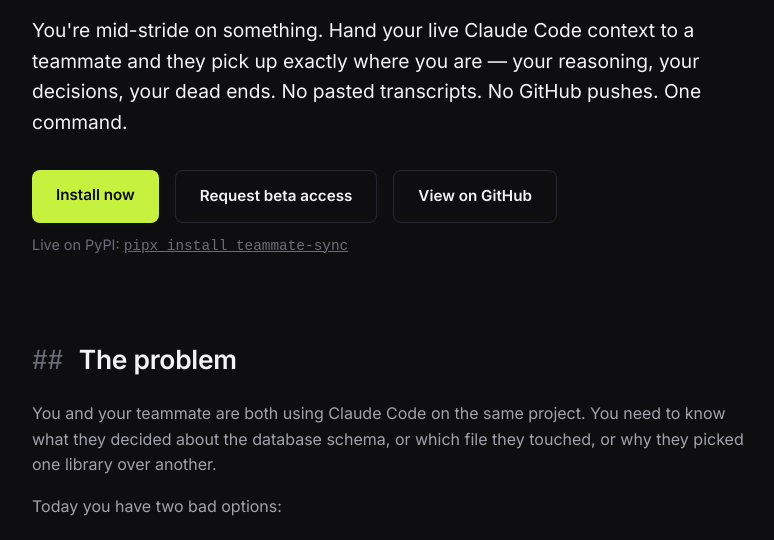
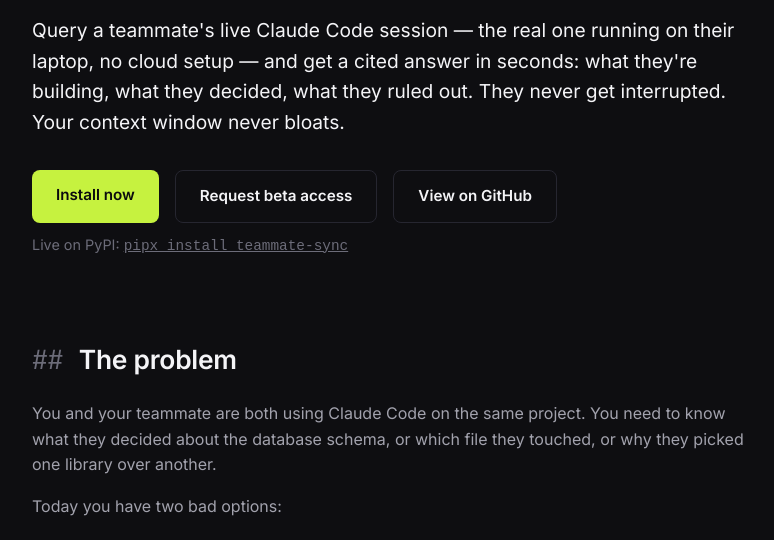
Before and after one commit to omdivyatej/teammate-sync, a plain HTML site: page docs/index.html in a window 1280 px wide. Shown: the part 199-739 px from the top of the page, without its empty margins (252-1026 px from the left). Drawn offline with Linux system fonts and the light colour scheme.

Commit message:
Landing: rewrite hero lead — lead with live-query + local-session angle
Old copy was push-framed ('hand your context off'), reading like a
relay handoff after you're done. New lead leads with the actual magic:
querying a teammate's LIVE, in-progress session — and the real one on
their own laptop, no cloud env to provision. That's the differentiator
vs GitHub (finished work only) and vs a hosted dev sandbox.

```diff
--- a/docs/index.html
+++ b/docs/index.html
@@ -379,10 +379,10 @@
   <section style="margin-top: 0;">
     <h1>Pass the <span class="accent">baton</span> on your code.</h1>
     <p class="lead">
-      You're mid-stride on something. Hand your live Claude Code context to a
-      teammate and they pick up exactly where you are — your reasoning, your
-      decisions, your dead ends. No pasted transcripts. No GitHub pushes.
-      One command.
+      Query a teammate's live Claude Code session — the real one running on
+      their laptop, no cloud setup — and get a cited answer in seconds: what
+      they're building, what they decided, what they ruled out. They never get
+      interrupted. Your context window never bloats.
     </p>
     <div class="cta">
       <a href="#install" class="btn btn-primary">Install now</a>
```
